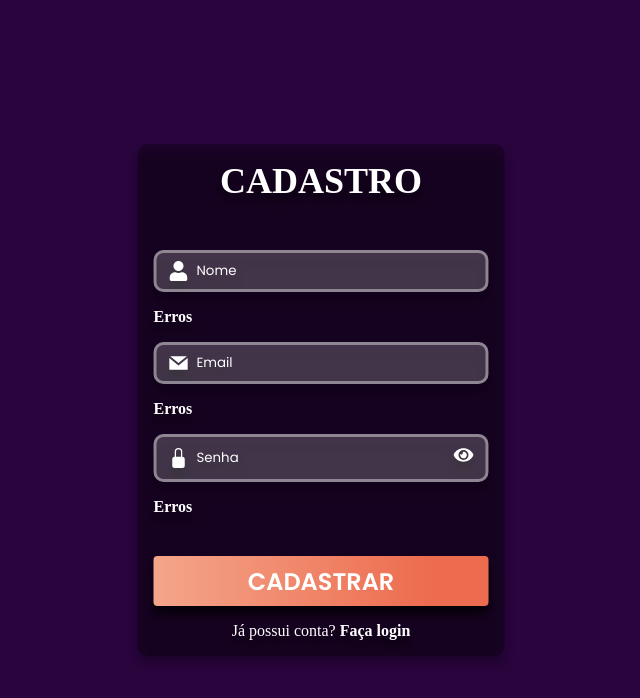
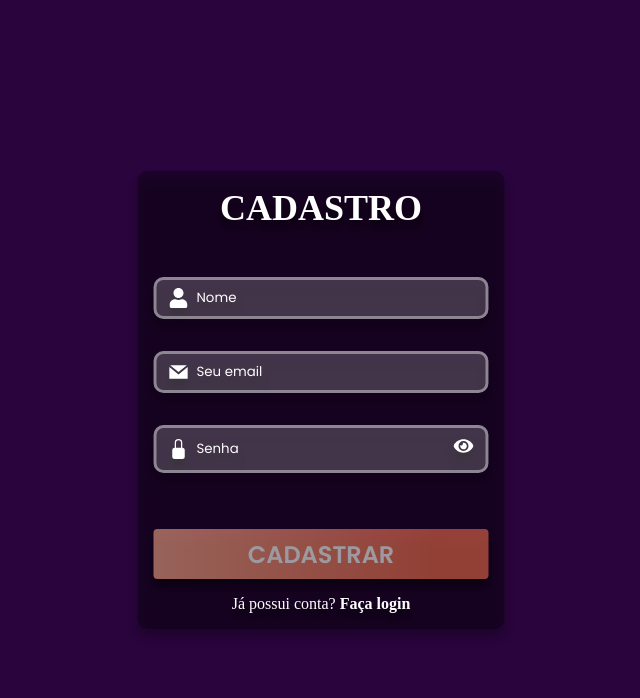
Before and after one commit to 3salles/rankaa, a React (Create React App) app in the folder frontend/: page /auth/signup in a window 1280 px wide. Shown: the top 698 px of the page, without its empty margins (319-959 px from the left). Built offline with nearby package versions, Linux system fonts and the light colour scheme.

Commit message:
chore: Add validation into register page

```diff
--- a/frontend/src/pages/auth/Login/index.tsx
+++ b/frontend/src/pages/auth/Login/index.tsx
@@ -50,7 +50,7 @@ export function Login() {
         </Header>
         <EmailInput>
           <GrMail />
-          <input type="text" placeholder="Seu email" {...register("email")} />
+          <input type="text" placeholder="E-mail" {...register("email")} />
         </EmailInput>
         <p>{errors?.email?.message}</p>
         <PasswordInput>
--- a/frontend/src/pages/auth/Register/index.tsx
+++ b/frontend/src/pages/auth/Register/index.tsx
@@ -1,46 +1,88 @@
 import { useState } from "react";
+import * as yup from "yup";
+import { yupResolver } from "@hookform/resolvers/yup";
+import { SubmitHandler, useForm } from "react-hook-form";
 import { BsLockFill } from "react-icons/bs";
 import { GrMail } from "react-icons/gr";
 import { FaEye, FaEyeSlash, FaUser } from "react-icons/fa";
 
-import { Container, Card, Header, Input, PasswordInput, Footer } from './styles'
+import {
+  Container,
+  Card,
+  Header,
+  Input,
+  PasswordInput,
+  Footer,
+} from "./styles";
 
-export function Register () {
-  const [showPassword, setShowPassword] = useState(false)
+interface SignUpFormData {
+  email: string;
+  password: string;
+}
+
+const signUpFormSchema = yup.object().shape({
+  name: yup.string().required("Nome obrigatório"),
+  email: yup.string().required("E-mail obrigatório").email("E-mail inválido"),
+  password: yup
+    .string()
+    .min(6, "No mínimo 6 caracteres")
+    .required("Senha obrigatória"),
+});
+
+export function Register() {
+  const { register, handleSubmit, formState } = useForm({
+    resolver: yupResolver(signUpFormSchema),
+    mode: "onChange",
+  });
+  const { errors, isDirty, isValid } = formState;
+
+  const [showPassword, setShowPassword] = useState(false);
 
   function handleShowPassword() {
     setShowPassword((prev) => !prev);
   }
 
+  const handleSignIn: SubmitHandler<SignUpFormData> = async (values) => {
+    console.log(values);
+  };
+
   return (
     <Container>
-      <Card >
+      <Card onSubmit={handleSubmit(handleSignIn)}>
         <Header>
           <h1>Cadastro</h1>
         </Header>
         <Input>
           <FaUser />
-        <input type="text" placeholder="Nome" />
+          <input type="text" placeholder="Nome" {...register('name')} />
         </Input>
-      <p>Erros</p>
+        <p>{errors?.name?.message}</p>
         <Input>
           <GrMail />
-        <input type="text" placeholder="Email" />
+          <input type="text" placeholder="Seu email" {...register("email")} />
         </Input>
-      <p>Erros</p>
+        <p>{errors?.email?.message}</p>
         <PasswordInput>
           <BsLockFill />
-        <input type={showPassword ? 'text' : 'password'} placeholder="Senha" />
+          <input
+            type={showPassword ? "text" : "password"}
+            placeholder="Senha"
+            {...register("password")}
+          />
           <button onClick={handleShowPassword}>
-          {showPassword ?  <FaEyeSlash /> : <FaEye />}
+            {showPassword ? <FaEyeSlash /> : <FaEye />}
           </button>
         </PasswordInput>
-      <p>Erros</p>
+        <p>{errors?.password?.message}</p>
         <Footer>
-        <button>Cadastrar</button>
-        <p>Já possui conta? <a href="/auth/signin">Faça login</a></p>
+          <button disabled={!isDirty || (isDirty && !isValid)}>
+            Cadastrar
+          </button>
+          <p>
+            Já possui conta? <a href="/auth/signin">Faça login</a>
+          </p>
         </Footer>
       </Card>
     </Container>
-  )
+  );
 }
```
Lines whose indentation alone changed are shown as unchanged.
